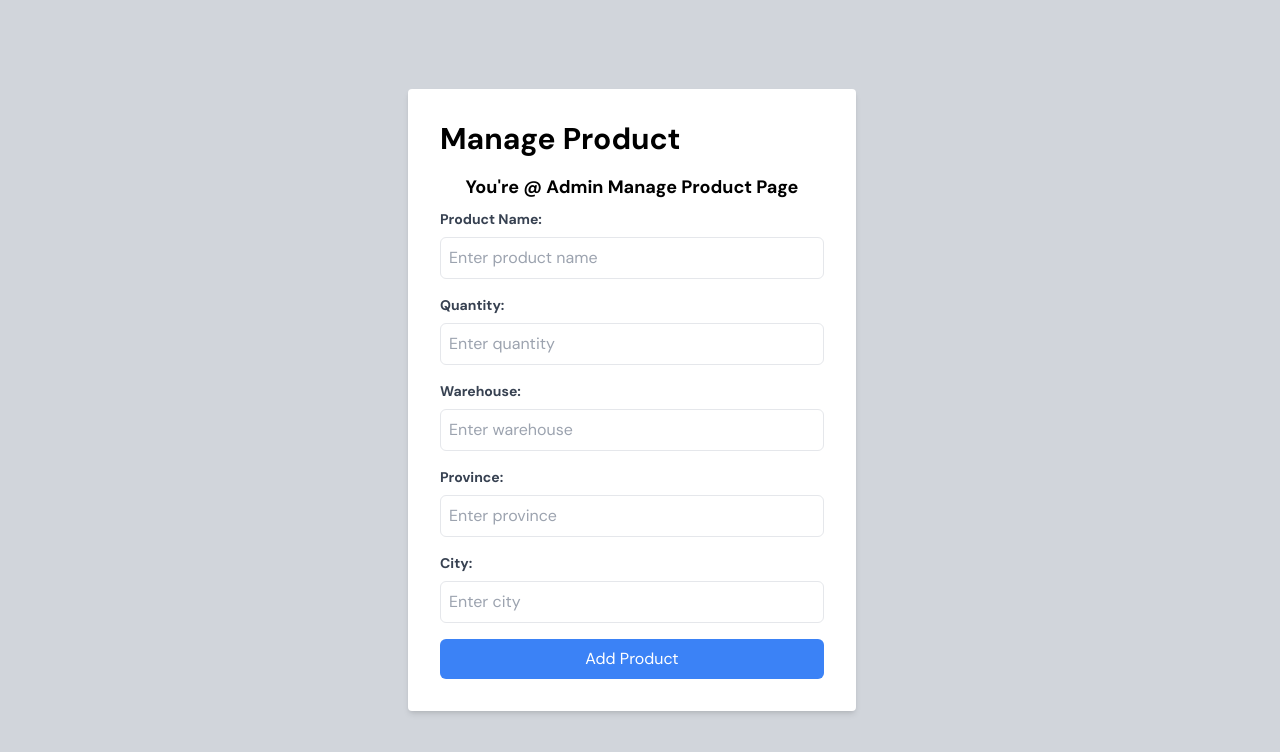
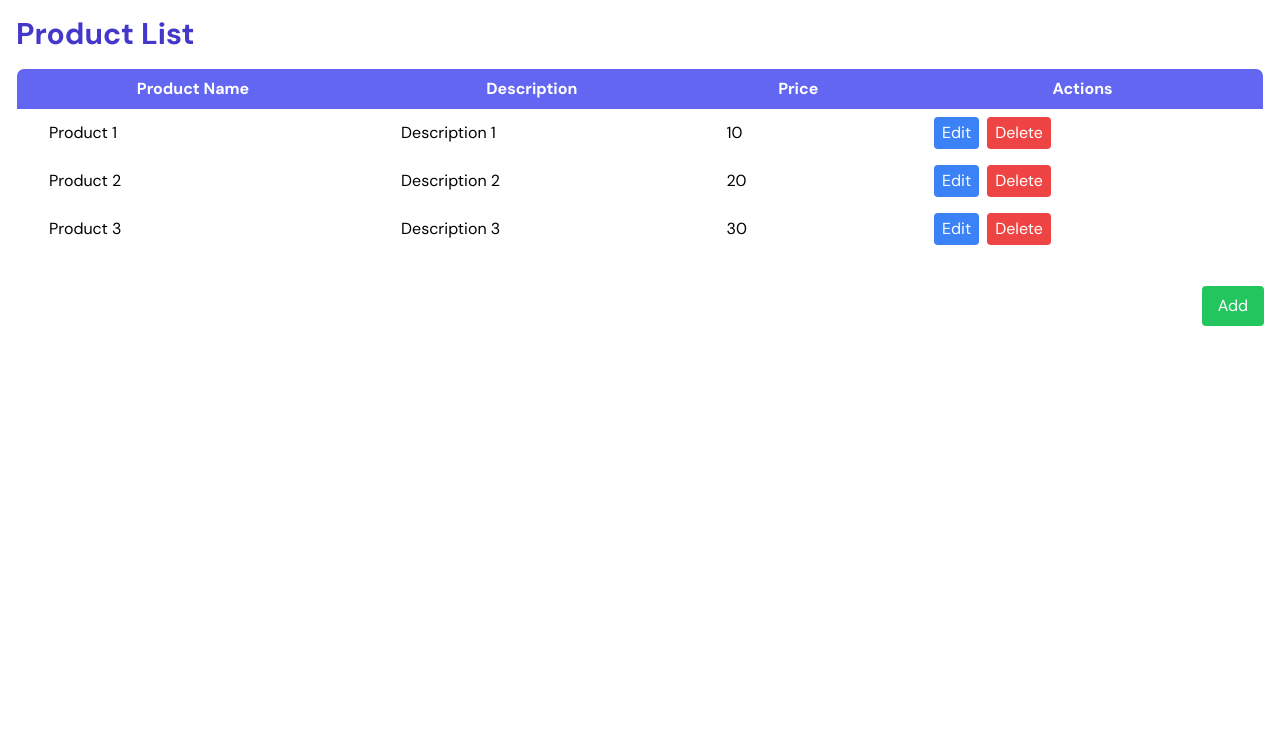
Before and after one commit to Survey-Corps-Group/fullstackEcommerce_g3, a React (Create React App) app in the folder frontend/: page /ManageProduct in a window 1280 px wide. Shown: the top 752 px of the page. Built offline with nearby package versions, Linux system fonts and the light colour scheme.

Commit message:
add delete n edit @admin manage product

```diff
--- a/frontend/src/App.js
+++ b/frontend/src/App.js
@@ -82,6 +82,8 @@ const router = createBrowserRouter(
       <Route path="/ProductDetails" element={<ProductDetails />}></Route>
       <Route path="/ManageProduct" element={<ManageProduct />}></Route>
       <Route path="/Warehouse" element={<Warehouse/>}></Route>
+      <Route path="/admin/cart/:id" component={ProductDetails} />
+      <Route path="/admin/cart" component={ManageProduct} />
 
     </Route>
   )
--- a/frontend/src/pages/ProductDetails/ManageProduct.jsx
+++ b/frontend/src/pages/ProductDetails/ManageProduct.jsx
@@ -1,169 +1,162 @@
+// ProductList.jsx
 import React, { useState } from 'react';
-import { Link } from 'react-router-dom';
 
-const ManageProduct = () => {
-  const [productData, setProductData] = useState([]);
+const productsData = [
+  { id: 1, name: 'Product 1', description: 'Description 1', price: 10 },
+  { id: 2, name: 'Product 2', description: 'Description 2', price: 20 },
+  { id: 3, name: 'Product 3', description: 'Description 3', price: 30 },
+];
+
+const ProductItem = ({ product, onEdit, onDelete }) => (
+  <tr>
+    <td className="py-2 px-4 sm:px-6 md:px-8">{product.name}</td>
+    <td className="py-2 px-4 sm:px-6 md:px-8">{product.description}</td>
+    <td className="py-2 px-4 sm:px-6 md:px-8">{product.price}</td>
+    <td className="py-2 px-4 sm:px-6 md:px-8">
+      <button
+        className="bg-blue-500 text-white py-1 px-2 rounded mr-2 hover:bg-blue-600"
+        onClick={() => onEdit(product.id)}
+      >
+        Edit
+      </button>
+      <button
+        className="bg-red-500 text-white py-1 px-2 rounded hover:bg-red-600"
+        onClick={() => onDelete(product.id)}
+      >
+        Delete
+      </button>
+    </td>
+  </tr>
+);
+
+const ProductList = () => {
+  const [products, setProducts] = useState(productsData);
+  const [showForm, setShowForm] = useState(false);
   const [formData, setFormData] = useState({
-    productName: '',
-    quantity: '',
+    name: '',
     warehouse: '',
-    province: '',
-    city: '',
+    description: '',
+    image: '',
+    price: '', // Menambahkan kolom price
   });
 
-  const handleChange = (e) => {
+  const [editProductId, setEditProductId] = useState(null);
+
+  const handleEdit = (productId) => {
+    const productToEdit = products.find((product) => product.id === productId);
+    setFormData(productToEdit);
+    setEditProductId(productId);
+    setShowForm(true);
+  };
+
+  const handleDelete = (productId) => {
+    const updatedProducts = products.filter((product) => product.id !== productId);
+    setProducts(updatedProducts);
+  };
+
+  const handleAdd = () => {
+    setEditProductId(null);
+    setShowForm(true);
+  };
+
+  const handleFormSubmit = (e) => {
+    e.preventDefault();
+
+    if (editProductId !== null) {
+      // Jika editProductId tidak null, maka kita sedang melakukan edit
+      const updatedProducts = products.map((product) =>
+        product.id === editProductId ? { ...formData, id: editProductId } : product
+      );
+      setProducts(updatedProducts);
+      setEditProductId(null);
+    } else {
+      // Jika editProductId null, maka kita sedang menambahkan produk baru
+      const newProduct = {
+        id: products.length + 1,
+        ...formData,
+      };
+      setProducts([...products, newProduct]);
+    }
+
+    setShowForm(false);
     setFormData({
-      ...formData,
-      [e.target.name]: e.target.value,
+      name: '',
+      warehouse: '',
+      description: '',
+      image: '',
+      price: '', // Reset kolom price setelah submit
     });
   };
 
-  const handleSubmit = () => {
-    const newProductData = [...productData, formData];
-    setProductData(newProductData);
-    setFormData({
-      productName: '',
-      quantity: '',
-      warehouse: '',
-      province: '',
-      city: '',
-    });
+  const handleChange = (e) => {
+    const { name, value } = e.target;
+    setFormData((prevData) => ({ ...prevData, [name]: value }));
   };
 
   return (
+    <div className="container mx-auto p-4">
+      <h2 className="text-3xl font-semibold mb-4 text-indigo-700">Product List</h2>
 
-    <div className="bg-gray-300 min-h-screen flex flex-col items-center justify-center sm:flex-row">
-      <div className="bg-white p-8 rounded shadow-md max-w-md w-full sm:mr-4 mb-4 sm:mb-0">
-        <h2 className="text-3xl font-semibold mb-4">Manage Product</h2>
+      <div className="overflow-x-auto mb-8">
+        <table className="min-w-full bg-white border border-gray-300 rounded-lg overflow-hidden">
+          <thead className="bg-indigo-500 text-white">
+            <tr>
+              <th className="py-2 px-4 sm:px-6 md:px-8">Product Name</th>
+              <th className="py-2 px-4 sm:px-6 md:px-8">Description</th>
+              <th className="py-2 px-4 sm:px-6 md:px-8">Price</th>
+              <th className="py-2 px-4 sm:px-6 md:px-8">Actions</th>
+            </tr>
+          </thead>
+          <tbody>
+            {products.map((product) => (
+              <ProductItem
+                key={product.id}
+                product={product}
+                onEdit={handleEdit}
+                onDelete={handleDelete}
+              />
+            ))}
+          </tbody>
+        </table>
+      </div>
 
-        {/* Tambahkan tulisan "You're @ Admin Manage Product Page" di sini */}
-        <p className="text-lg text-center font-semibold mb-2">You're @ Admin Manage Product Page</p>
+      <div className="flex justify-end mb-4">
+        <button
+          className="bg-green-500 text-white py-2 px-4 rounded hover:bg-green-600"
+          onClick={handleAdd}
+        >
+          Add
+        </button>
+      </div>
 
-        <form>
-          <div className="mb-4">
-            <label htmlFor="productName" className="block text-gray-700 text-sm font-bold mb-2">
-              Product Name:
-            </label>
-            <input
-              type="text"
-              id="productName"
-              name="productName"
-              className="w-full p-2 border rounded-md"
-              placeholder="Enter product name"
-              value={formData.productName}
-              onChange={handleChange}
-            />
-          </div>
-
-          <div className="mb-4">
-            <label htmlFor="quantity" className="block text-gray-700 text-sm font-bold mb-2">
-              Quantity:
-            </label>
-            <input
-              type="text"
-              id="quantity"
-              name="quantity"
-              className="w-full p-2 border rounded-md"
-              placeholder="Enter quantity"
-              value={formData.quantity}
-              onChange={handleChange}
-            />
-          </div>
-
-          <div className="mb-4">
-            <label htmlFor="warehouse" className="block text-gray-700 text-sm font-bold mb-2">
-              Warehouse:
-            </label>
-            <input
-              type="text"
-              id="warehouse"
-              name="warehouse"
-              className="w-full p-2 border rounded-md"
-              placeholder="Enter warehouse"
-              value={formData.warehouse}
-              onChange={handleChange}
-            />
-          </div>
-
-          <div className="mb-4">
-            <label htmlFor="province" className="block text-gray-700 text-sm font-bold mb-2">
-              Province:
-            </label>
-            <input
-              type="text"
-              id="province"
-              name="province"
-              className="w-full p-2 border rounded-md"
-              placeholder="Enter province"
-              value={formData.province}
-              onChange={handleChange}
-            />
-          </div>
-
-          <div className="mb-4">
-            <label htmlFor="city" className="block text-gray-700 text-sm font-bold mb-2">
-              City:
-            </label>
-            <input
-              type="text"
-              id="city"
-              name="city"
-              className="w-full p-2 border rounded-md"
-              placeholder="Enter city"
-              value={formData.city}
-              onChange={handleChange}
-            />
-          </div>
-
+      {showForm && (
+        <form onSubmit={handleFormSubmit} className="max-w-md mx-auto bg-white p-8 rounded shadow-md mb-8">
+          <h2 className="text-2xl font-semibold mb-4 text-indigo-700">
+            {editProductId !== null ? 'Edit Product' : 'Add Product'}
+          </h2>
+          {['Product Name', 'Warehouse', 'Description', 'Image URL', 'Price'].map((field) => (
+            <div key={field} className="mb-4">
+              <label className="block text-gray-700 text-sm font-bold mb-2">{field}:</label>
+              <input
+                type={field === 'Image URL' ? 'url' : 'text'}
+                name={field.toLowerCase()}
+                value={formData[field.toLowerCase()]}
+                onChange={handleChange}
+                className="shadow appearance-none border rounded w-full py-2 px-3 text-gray-700 leading-tight focus:outline-none focus:shadow-outline"
+                required
+              />
+            </div>
+          ))}
           <button
-            type="button"
-            onClick={handleSubmit}
-            className="bg-blue-500 text-white px-4 py-2 rounded-md hover:bg-blue-700 w-full"
+            type="submit"
+            className="bg-blue-500 text-white py-2 px-4 rounded hover:bg-blue-600"
           >
-            Add Product
+            {editProductId !== null ? 'Save Changes' : 'Add Product'}
           </button>
         </form>
-      </div>
-
-
-
-      {/* Display product data */}
-      {productData.length > 0 && (
-        <div className="bg-white p-4 rounded shadow-md w-full sm:w-auto">
-          <h3 className="text-lg font-semibold mb-2">Product List:</h3>
-          <table className="min-w-full border rounded-md overflow-hidden">
-            <thead className="bg-orange-200">
-              <tr>
-                <th className="py-2 px-4 border-b sm:w-1/4 text-center">Product Name</th>
-                <th className="py-2 px-4 border-b sm:w-1/4 text-center">Quantity</th>
-                <th className="py-2 px-4 border-b sm:w-1/4 text-center">Warehouse</th>
-                <th className="py-2 px-4 border-b sm:w-1/4 text-center">City</th>
-                <th className="py-2 px-4 border-b sm:w-1/4 text-center">Province</th>
-              </tr>
-            </thead>
-            <tbody>
-              {productData.map((product, index) => (
-                <tr key={index} className={index % 2 === 0 ? 'bg-gray-100' : 'bg-blue-100'}>
-                  <td className="py-2 px-4 border-b text-center sm:w-1/4">{product.productName}</td>
-                  <td className="py-2 px-4 border-b text-center sm:w-1/4">{product.quantity}</td>
-                  <td className="py-2 px-4 border-b text-center sm:w-1/4">{product.warehouse}</td>
-                  <td className="py-2 px-4 border-b text-center sm:w-1/4">{product.city}</td>
-                  <td className="py-2 px-4 border-b text-center sm:w-1/4">{product.province}</td>
-                </tr>
-              ))}
-          {/* Tombol "Back to AdminPage" */}
-        <Link to="/AdminPage" className="flex justify-center mb-2">
-          <button className="bg-green-600 text-white px-1 py-2 mt-6 rounded-md hover:bg-black">
-            Back to Admin Page
-          </button>
-        </Link>
-            </tbody>
-          </table>
-        </div>
-
       )}
     </div>
   );
 };
 
-export default ManageProduct;
+export default ProductList;
```
